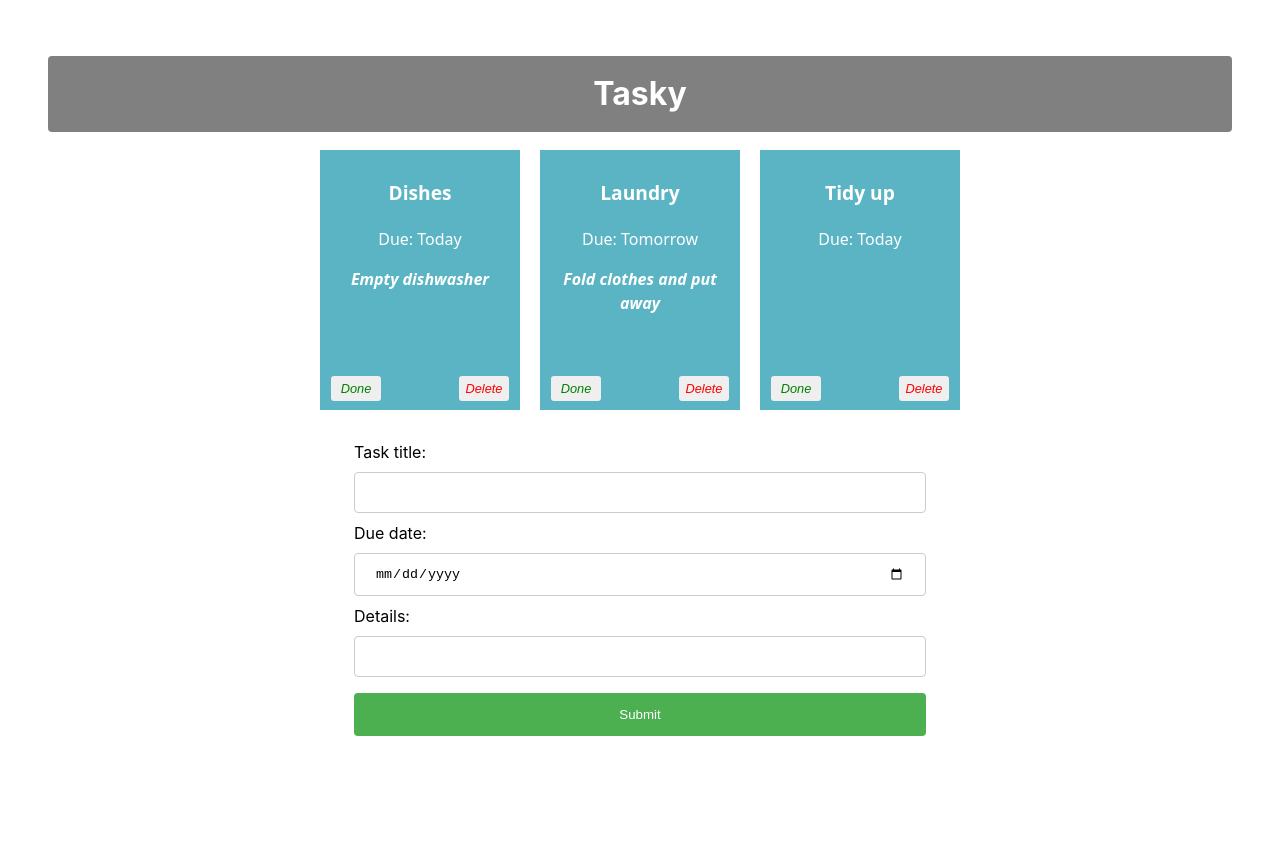
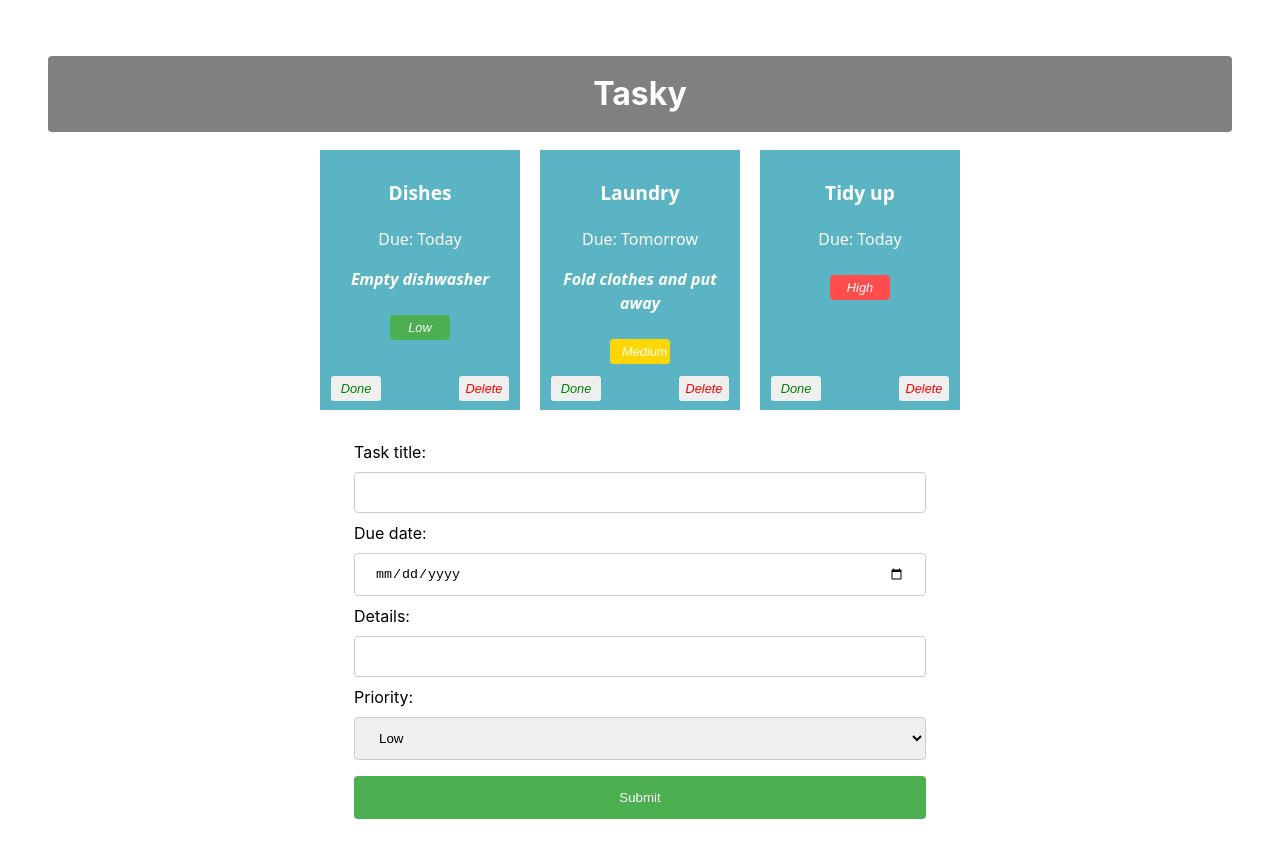
Before and after one commit to amycomynshaugh03/react-basics-labs, a React (Vite) app in the folder tasky/: page / in a window 1280 px wide. Shown: the top 858 px of the page. Before the commit the page ends 812 px from the top, so only its background shows below. Built offline with nearby package versions, Linux system fonts and the light colour scheme.

Commit message:
Tasky Lab 2b - Exercises done

```diff
--- a/tasky/src/App.css
+++ b/tasky/src/App.css
@@ -72,7 +72,7 @@ button {
   color: red;
 }
 
-input[type=text], input[type=date] {
+input[type=text], input[type=date], select[name="priority"]  {
   width: 100%;
   padding: 12px 20px;
   margin: 8px 0;
@@ -102,3 +102,13 @@ form {
   width: 50%;
   margin: auto;
 }
+
+.priorityButton {
+  border: none;
+  border-radius: 4px;
+  color: white;
+  padding: 4px 12px;
+  font-size: 0.8em;
+  margin-top: 8px;
+  min-width: 60px;
+}
--- a/tasky/src/App.jsx
+++ b/tasky/src/App.jsx
@@ -31,7 +31,8 @@ function App() {
     const [ formState, setFormState ] = useState({
     title: "",
     description: "",
-    deadline: ""
+    deadline: "",
+    priority:""
   });
 
   const formChangeHandler = (event) => {
@@ -46,6 +47,9 @@ function App() {
         break;
       case "deadline":
         form.deadline = event.target.value;
+        break;
+      case "priority":
+        form.priority = event.target.value;
         break;
       default:
         form = formState;
@@ -76,6 +80,7 @@ function App() {
           title={task.title}
           description={task.description}
           deadline={task.deadline}
+          priority={task.priority}
           key={task.id}
           done={task.done}
           markDone={() => doneHandler(index)}
--- a/tasky/src/components/Form.jsx
+++ b/tasky/src/components/Form.jsx
@@ -20,6 +20,16 @@ const AddTaskForm = (props) => {
         <input type="text" name="description" onChange={(event) => props.change(event)} />
     </label>
 
+      <label>
+          Priority:
+          <select name="priority" required onChange={(event) => props.change(event)} >
+
+            <option value="Low">Low</option>
+            <option value="Medium">Medium</option>
+            <option value="High">High</option>
+          </select>
+  </label>
+
         <input type="submit" value="Submit" />
         </form>
     </div>
--- a/tasky/src/components/Task.jsx
+++ b/tasky/src/components/Task.jsx
@@ -2,21 +2,38 @@ import React from 'react';
 
 const Task = (props) => {
 
+    let priorityColor;
+
+    switch (props.priority) {
+        case "High":
+            priorityColor = "#FF4C4C";
+            break;
+        case "Medium":
+            priorityColor = "#FFD700";
+            break;
+        case "Low":
+            priorityColor = "#4CAF50";
+            break;
+        default:
+            priorityColor = "#5BB4C4";
+    }
+
     return (
-         <div className="card" style={{backgroundColor: props.done ? 'lightgrey' : '#5bb4c4'}}>
-             <p className="title">{props.title}</p>
+        <div className="card">
+            <p className="title">{props.title}</p>
             <p>Due: {props.deadline}</p>
             <p className="description">{props.description}</p>
-            <p className= "priority">{props.priority}</p>
+            <button
+                className="priorityButton"
+                style={{ backgroundColor: priorityColor }}
+            >
+                {props.priority}
+            </button>
 
-             <button onClick={props.markDone} className='doneButton'>Done</button>
+            <button onClick={props.markDone} className='doneButton'>Done</button>
             <button className='deleteButton' onClick={props.deleteTask}>Delete</button>
-
         </div>
-
-
-    )
+    );
 }
 
-
 export default Task;
```
